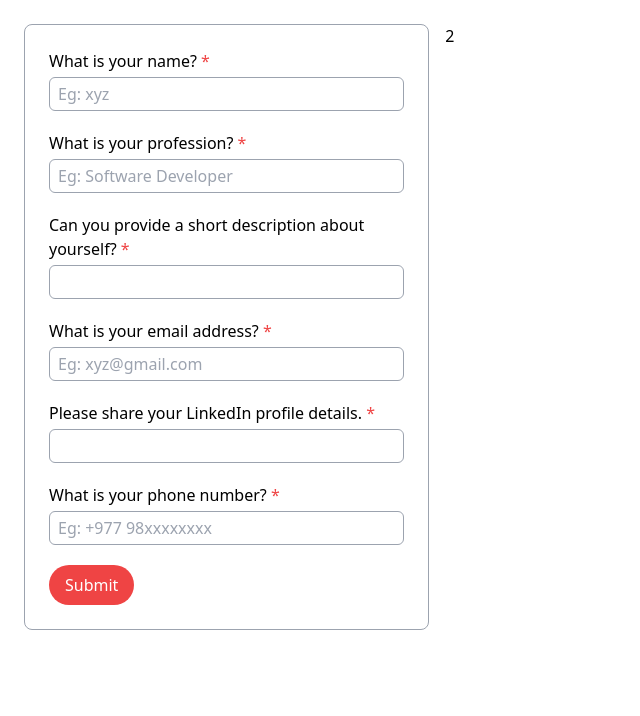
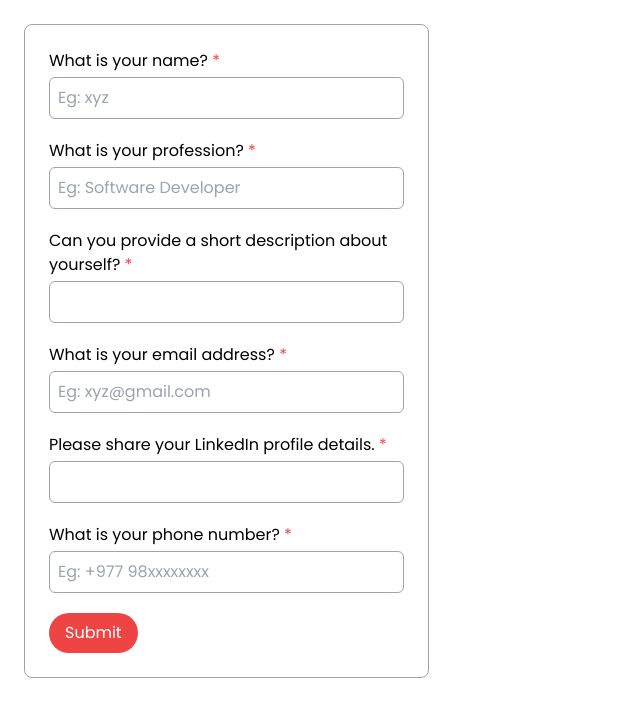
Before and after one commit to vishalthapa07/easy-cv, a Next.js app: page / in a window 1280 px wide. Shown: the top 716 px of the page, without its empty margins (0-640 px from the left). Built offline with nearby package versions, Linux system fonts and the light colour scheme.

Commit message:
add local storage

```diff
--- a/src/app/forms/questions-form .tsx
+++ b/src/app/forms/questions-form .tsx
@@ -2,7 +2,7 @@
 
 import { useForm, SubmitHandler } from "react-hook-form";
 
-type Inputs = {
+export type TInputs = {
   name: string;
   profession: string;
   short_intro: string;
@@ -11,14 +11,24 @@ type Inputs = {
   phone_number: string;
 };
 
-export default function QuestionsForm() {
+type Props = {
+  onDataChange: (data: TInputs) => void;
+};
+
+export default function QuestionsForm({ onDataChange }: Props) {
   const {
     register,
     handleSubmit,
+    reset,
     watch,
     formState: { errors },
-  } = useForm<Inputs>();
-  const onSubmit: SubmitHandler<Inputs> = (data) => console.log(data);
+  } = useForm<TInputs>();
+  const onSubmit: SubmitHandler<TInputs> = (data) => {
+    console.log(data);
+    onDataChange(data);
+    reset();
+    return null;
+  };
 
   return (
     <form onSubmit={handleSubmit(onSubmit)}>
@@ -32,7 +42,7 @@ export default function QuestionsForm() {
             {...register("name", { required: true })}
             placeholder="Eg: xyz"
             id="name"
-            className="border border-gray-400 px-2 py-1 my-1 rounded-md w-full"
+            className="border border-gray-400 px-2 py-2 my-1 rounded-md w-full"
           />
           <br />
           {errors.name && (
@@ -47,7 +57,7 @@ export default function QuestionsForm() {
             {...register("profession", { required: true })}
             placeholder="Eg: Software Developer"
             id="profession"
-            className="border border-gray-400 px-2 py-1 my-1 rounded-md w-full"
+            className="border border-gray-400 px-2 py-2 my-1 rounded-md w-full"
           />
           {errors.profession && (
             <span className="text-red-500">*Profession is required</span>
@@ -61,7 +71,7 @@ export default function QuestionsForm() {
           <input
             {...register("short_intro", { required: true })}
             id="short_intro"
-            className="border border-gray-400 px-2 py-1 my-1 rounded-md w-full"
+            className="border border-gray-400 px-2 py-2 my-1 rounded-md w-full"
           />
           {errors.short_intro && (
             <span className="text-red-500">*Short description is required</span>
@@ -77,7 +87,7 @@ export default function QuestionsForm() {
             })}
             placeholder="Eg: xyz@gmail.com"
             id="email"
-            className="border border-gray-400 px-2 py-1 my-1 rounded-md w-full"
+            className="border border-gray-400 px-2 py-2 my-1 rounded-md w-full"
           />
           {errors.email && (
             <span className="text-red-500">*Email Address is required</span>
@@ -91,7 +101,7 @@ export default function QuestionsForm() {
           <input
             {...register("linkedin", { required: true })}
             id="linkedin"
-            className="border border-gray-400 px-2 py-1 my-1 rounded-md w-full"
+            className="border border-gray-400 px-2 py-2 my-1 rounded-md w-full"
           />
           {errors.linkedin && (
             <span className="text-red-500">*LinkedIn profile is required</span>
@@ -105,7 +115,7 @@ export default function QuestionsForm() {
             {...register("phone_number", { required: true })}
             placeholder="Eg: +977 98xxxxxxxx"
             id="phone_number"
-            className="border border-gray-400 px-2 py-1 my-1 rounded-md w-full"
+            className="border border-gray-400 px-2 py-2 my-1 rounded-md w-full"
           />
           {errors.phone_number && (
             <span className="text-red-500">*Phone Number is required</span>
@@ -113,7 +123,7 @@ export default function QuestionsForm() {
         </div>
         <button
           type="submit"
-          className="bg-red-500 hover:opacity-50 text-white px-4 py-2 rounded-full"
+          className="bg-red-500 text-white px-4 py-2 rounded-full"
         >
           Submit
         </button>
--- a/src/app/layout.tsx
+++ b/src/app/layout.tsx
@@ -1,24 +1,14 @@
 import type { Metadata } from "next";
-import localFont from "next/font/local";
+import { Poppins } from "next/font/google";
 import "./globals.css";
 import Navbar from "./components/navbar";
 
-const geistSans = localFont({
-  src: "./fonts/GeistVF.woff",
-  variable: "--font-geist-sans",
-  weight: "100 900",
-});
-const geistMono = localFont({
-  src: "./fonts/GeistMonoVF.woff",
-  variable: "--font-geist-mono",
-  weight: "100 900",
-});
-
 export const metadata: Metadata = {
-  title: "Create Next App",
-  description: "Generated by create next app",
+  title: "Easy CV",
+  description: "easy cv builder",
 };
 
+const poppins = Poppins({ subsets: ["latin"], weight: ["400", "600"] });
 export default function RootLayout({
   children,
 }: Readonly<{
@@ -26,9 +16,7 @@ export default function RootLayout({
 }>) {
   return (
     <html lang="en">
-      <body
-        className={`${geistSans.variable} ${geistMono.variable} antialiased`}
-      >
+      <body className={poppins.className}>
         {/* <Navbar /> */}
         {children}
       </body>
--- a/src/app/page.tsx
+++ b/src/app/page.tsx
@@ -1,14 +1,28 @@
 "use client";
 
-import QuestionsForm from "./forms/questions-form ";
+import { useState } from "react";
+import QuestionsForm, { TInputs } from "./forms/questions-form ";
 
 export default function Home() {
+  const [data, setData] = useState(() => {
+    const userString = localStorage.getItem("user");
+
+    return userString ? JSON.parse(userString) : {};
+  });
+
+  const handleDataChange = (newData: TInputs) => {
+    setData(newData);
+    localStorage.setItem("user", JSON.stringify(newData));
+  };
+
   return (
     <div className="flex gap-4 m-6">
       <div className="w-1/2">
-        <QuestionsForm />
+        <QuestionsForm onDataChange={handleDataChange} />
       </div>
-      <div className="w-full">2</div>
+      <div className="w-full">
+        <h1>{data.name}</h1>
+      </div>
     </div>
   );
 }
```
